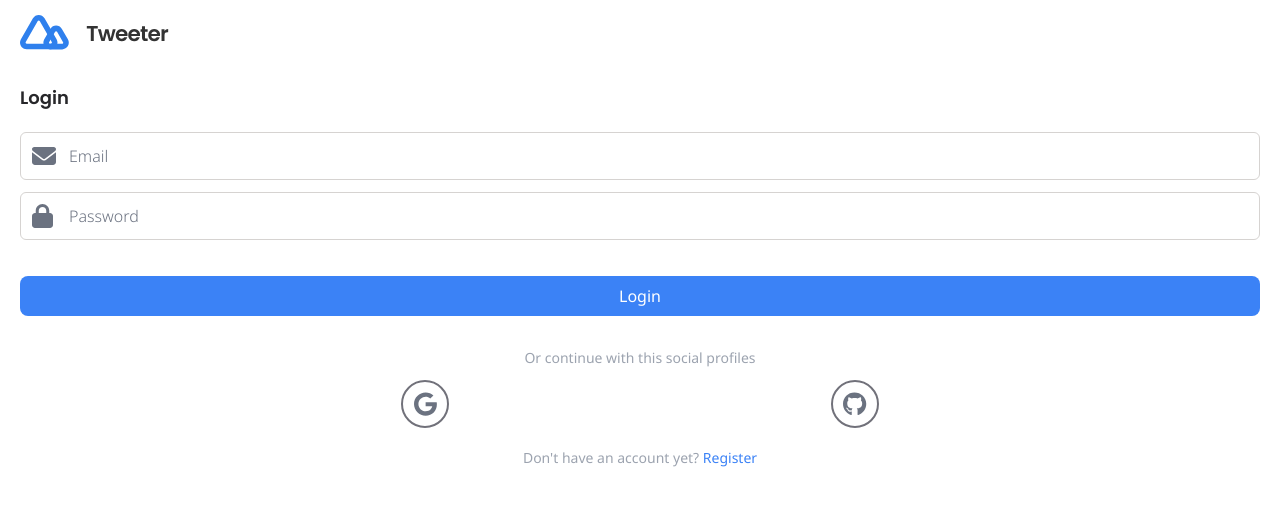
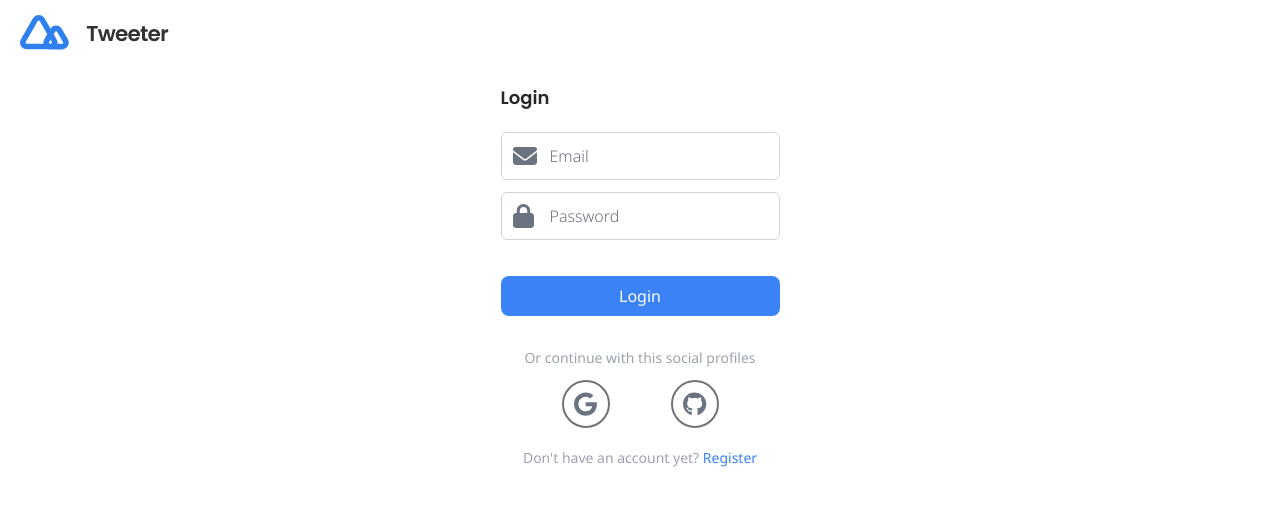
Before and after one commit to sarrietav-dev/tweeter, a Next.js app: page /login in a window 1280 px wide. Shown: the top 506 px of the page. Built offline with nearby package versions, Linux system fonts and the light colour scheme.

Commit message:
Update main container width in auth layout

```diff
--- a/app/(auth)/layout.tsx
+++ b/app/(auth)/layout.tsx
@@ -26,7 +26,7 @@ export default function RootLayout({
     <html lang="en">
       <body className={fonts}>
         <Nav />
-        <main className="mt-5">
+        <main className="mt-5 max-w-lg self-center">
           {children}
         </main>
       </body>
```
